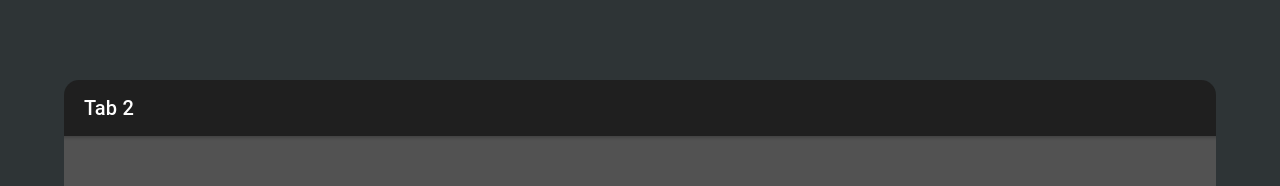
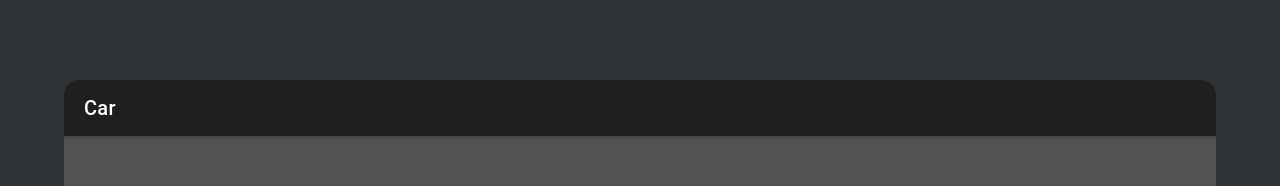
Before and after one commit to relectric-car-team/user-interface, a React (Create React App) app: page / in a window 1280 px wide. Both pictures are taken after a click on the element 640 px from the left and 758 px from the top of the page. Shown: the top 186 px of the page. Built offline with nearby package versions, Linux system fonts and the light colour scheme.

Commit message:
refactor: Edit Car page title

```diff
--- a/src/pages/Car.tsx
+++ b/src/pages/Car.tsx
@@ -7,7 +7,7 @@ const Car: React.FC = () => {
         <IonPage>
             <IonHeader>
                 <IonToolbar>
-                    <IonTitle>Tab 2</IonTitle>
+                    <IonTitle>Car</IonTitle>
                 </IonToolbar>
             </IonHeader>
             <IonContent fullscreen>
```
